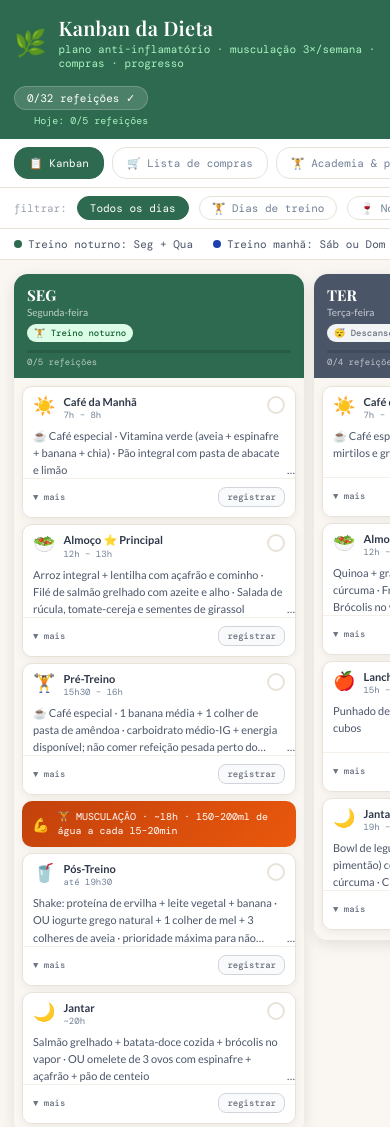
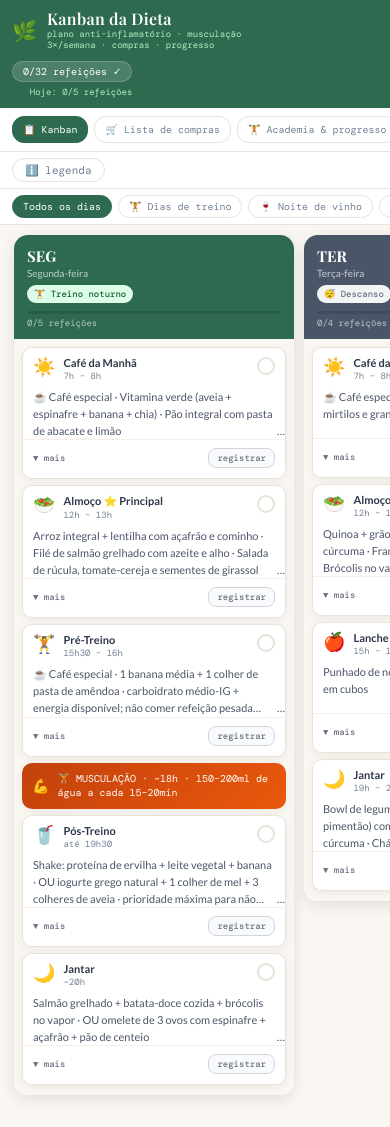
Before and after one commit to RayssaP/Dieta-Alimentar, a plain HTML site: page index.html in a window 390 px wide. Shown: the top 1127 px of the page. Drawn offline with nearby package versions, Linux system fonts and the light colour scheme.

Commit message:
Add mobile legend toggle and adjust styles

```diff
--- a/index.html
+++ b/index.html
@@ -776,18 +776,74 @@
 
     .hidden { display: none !important; }
 
+    .mobile-only { display: none; }
+    .desktop-only { display: flex; }
+    .legend-toggle-row { display: none; }
+    .legend-toggle-btn {
+      border: 1px solid var(--border);
+      background: #fff;
+      cursor: pointer;
+      transition: all .16s ease;
+      font-family: 'DM Mono', monospace;
+      color: var(--muted);
+      border-radius: 14px;
+      font-size: 11px;
+      padding: 4px 12px;
+      white-space: nowrap;
+    }
+
     @media (max-width: 1100px) {
       .span-4, .span-5, .span-6, .span-7, .span-8 { grid-column: span 12; }
       .grid-4 { grid-template-columns: repeat(2, minmax(0,1fr)); }
     }
 
     @media (max-width: 768px) {
-      .header, .top-nav, .toolbar, .stats-bar { padding-left: 14px; padding-right: 14px; }
-      .col { width: 86vw; max-width: 290px; }
+      .header, .top-nav, .toolbar, .stats-bar { padding-left: 12px; padding-right: 12px; }
+      .header {
+        padding-top: 10px;
+        padding-bottom: 10px;
+        gap: 10px;
+        align-items: flex-start;
+      }
+      .header-left { gap: 10px; }
+      .header-left > span { font-size: 20px !important; }
+      .header-title { font-size: 16px; line-height: 1.1; }
+      .header-sub { font-size: 9px; line-height: 1.25; max-width: 220px; }
+      .week-badge { font-size: 10px; padding: 3px 10px; }
+      #todayBadge { font-size: 9px !important; }
+      .top-nav, .toolbar { gap: 6px; }
+      .top-nav { padding-top: 8px; padding-bottom: 8px; }
+      .nav-btn { padding: 6px 10px; border-radius: 12px; font-size: 10px; }
+      .toolbar { padding-top: 6px; padding-bottom: 6px; }
+      .toolbar-label { display: none; }
+      .filter-chip { padding: 4px 10px; font-size: 10px; }
+      .toolbar-spacer { margin-left: 0; }
+      .progress-track { width: 84px; }
+      .progress-label { font-size: 9px; }
+      .stats-bar { display: none; }
+      .stats-bar.mobile-open { display: flex; }
+      .legend-toggle-row {
+        display: flex;
+        padding: 6px 12px;
+        background: #fff;
+        border-bottom: 1px solid var(--border);
+        overflow-x: auto;
+      }
+      .legend-toggle-row .legend-toggle-btn.active {
+        background: var(--green);
+        color: #fff;
+        border-color: var(--green);
+      }
+      .mobile-only { display: flex; }
+      .desktop-only { display: none !important; }
+      .board { padding-top: 10px; }
+      .col { width: 85vw; max-width: 280px; }
       .col-cards { max-height: none; }
-      .toolbar-spacer { margin-left: 0; }
       .grid-2, .grid-3, .grid-4 { grid-template-columns: 1fr; }
-      .page-content { padding: 14px; }
+      .page-content { padding: 12px; gap: 12px; }
+      .panel { padding: 12px; border-radius: 14px; }
+      .panel h2 { font-size: 18px; }
+      .panel-sub { font-size: 11px; }
       .table-wrap table { min-width: 520px; }
     }
   </style>
@@ -817,6 +873,10 @@
       </div>
     </div>
 
+    <div class="legend-toggle-row mobile-only">
+      <button class="legend-toggle-btn" id="mobileLegendToggle">ℹ️ legenda</button>
+    </div>
+
     <div class="page active" id="page-kanban">
       <div class="toolbar">
         <span class="toolbar-label">filtrar:</span>
@@ -830,7 +890,7 @@
         </div>
       </div>
 
-      <div class="stats-bar">
+      <div class="stats-bar" id="statsBar">
         <div class="stat-chip"><div class="stat-dot" style="background:#2d6a4f"></div>Treino noturno: Seg + Qua</div>
         <div class="stat-chip"><div class="stat-dot" style="background:#1e40af"></div>Treino manhã: Sáb ou Dom</div>
         <div class="stat-chip"><div class="stat-dot" style="background:#5b21b6"></div>Vinho: Qui + Sáb</div>
@@ -1814,3 +1874,13 @@ ${JSON.stringify(getAppState())}
   </script>
 </body>
 </html>
+      const mobileLegendToggle = document.getElementById('mobileLegendToggle');
+      const statsBar = document.getElementById('statsBar');
+      if (mobileLegendToggle && statsBar) {
+        mobileLegendToggle.addEventListener('click', () => {
+          const isOpen = statsBar.classList.contains('mobile-open');
+          statsBar.classList.toggle('mobile-open', !isOpen);
+          mobileLegendToggle.classList.toggle('active', !isOpen);
+          mobileLegendToggle.textContent = isOpen ? 'ℹ️ legenda' : '✕ fechar legenda';
+        });
+      }
```
